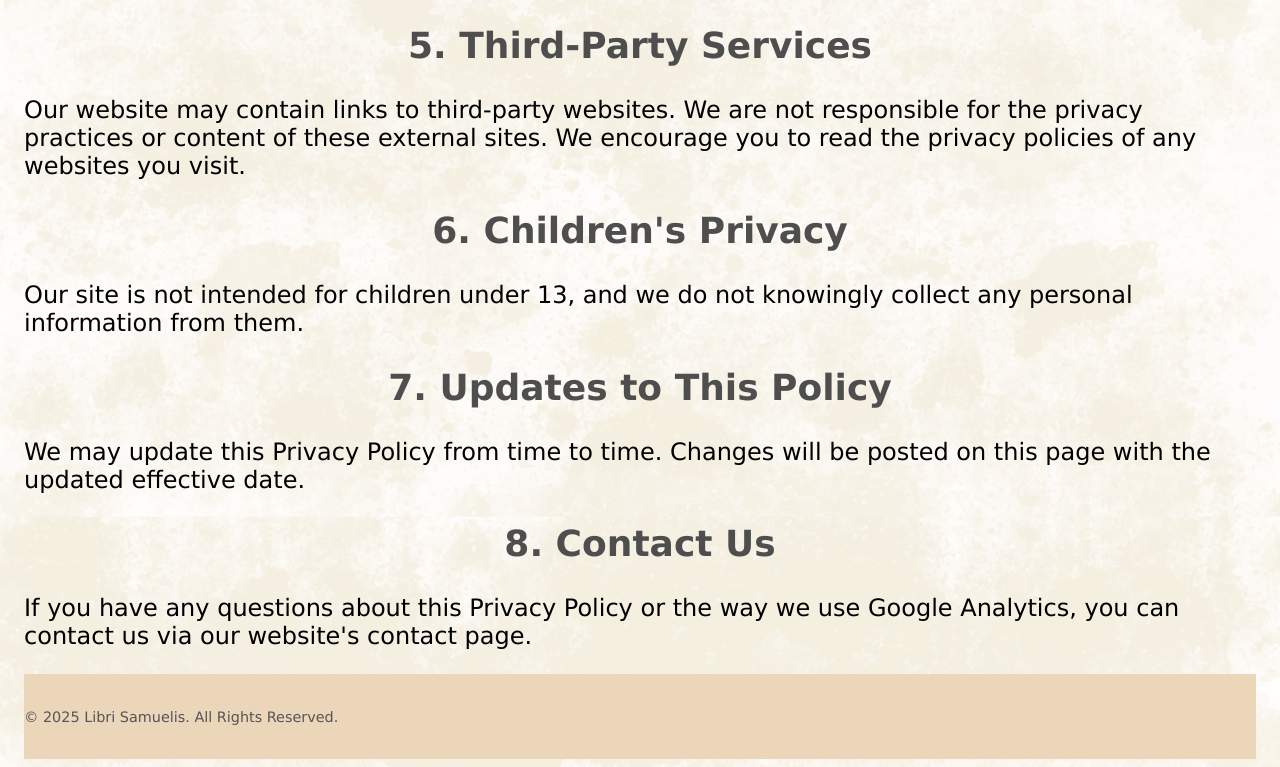
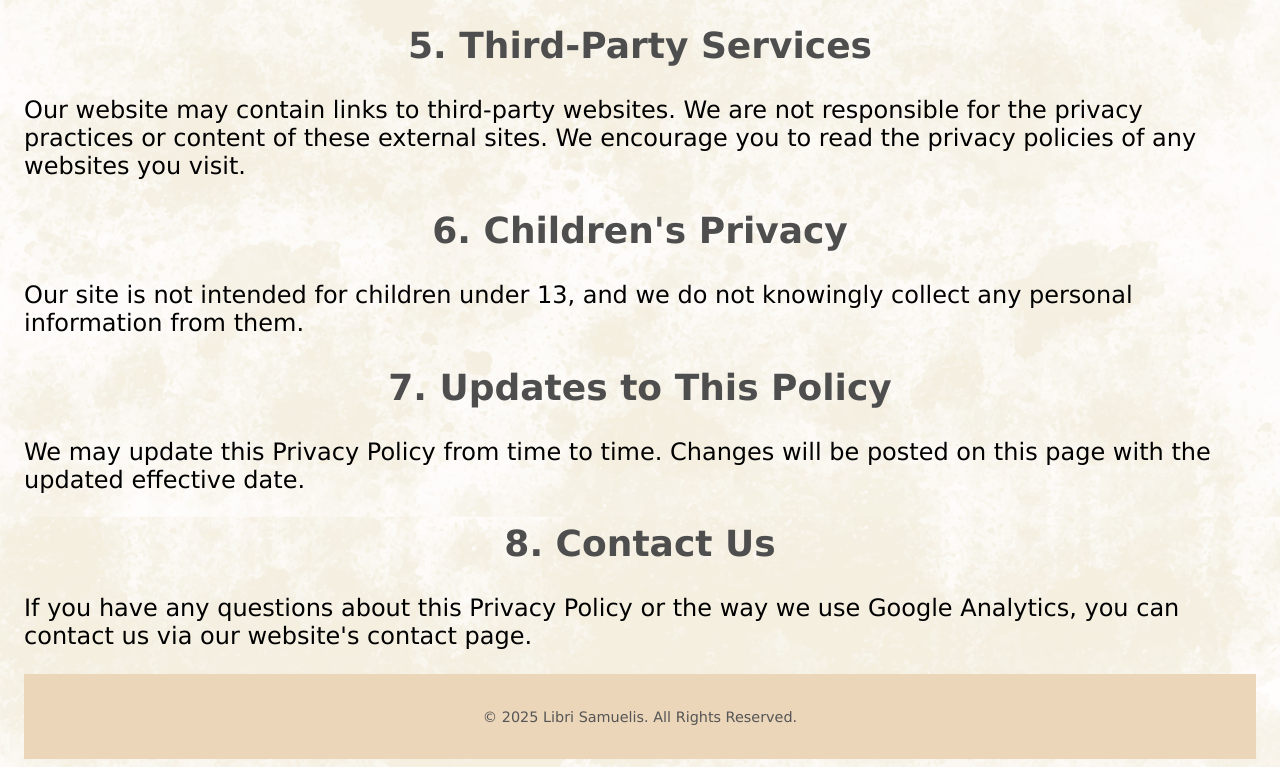
Before and after one commit to samuelm27290/Libri-Samuelis, a plain HTML site: page privacypolicy.html in a window 1280 px wide. Shown: the part 1190-1957 px from the top of the page. Drawn offline with Linux system fonts and the light colour scheme.

Commit message:
Update privacypolicy.html

```diff
--- a/privacypolicy.html
+++ b/privacypolicy.html
@@ -71,8 +71,8 @@
         <p>If you have any questions about this Privacy Policy or the way we use Google Analytics, you can contact us via our website's contact page.</p>
     </main>
 
-    <footer class="footer-copyright">
-        <p>&copy; 2025 Libri Samuelis. All Rights Reserved.</p>
+    <footer>
+        <p class="footer-copyright">&copy; 2025 Libri Samuelis. All Rights Reserved.</p>
     </footer>
     <script src="MartinLibrary.js" defer></script>
 </body>
```
